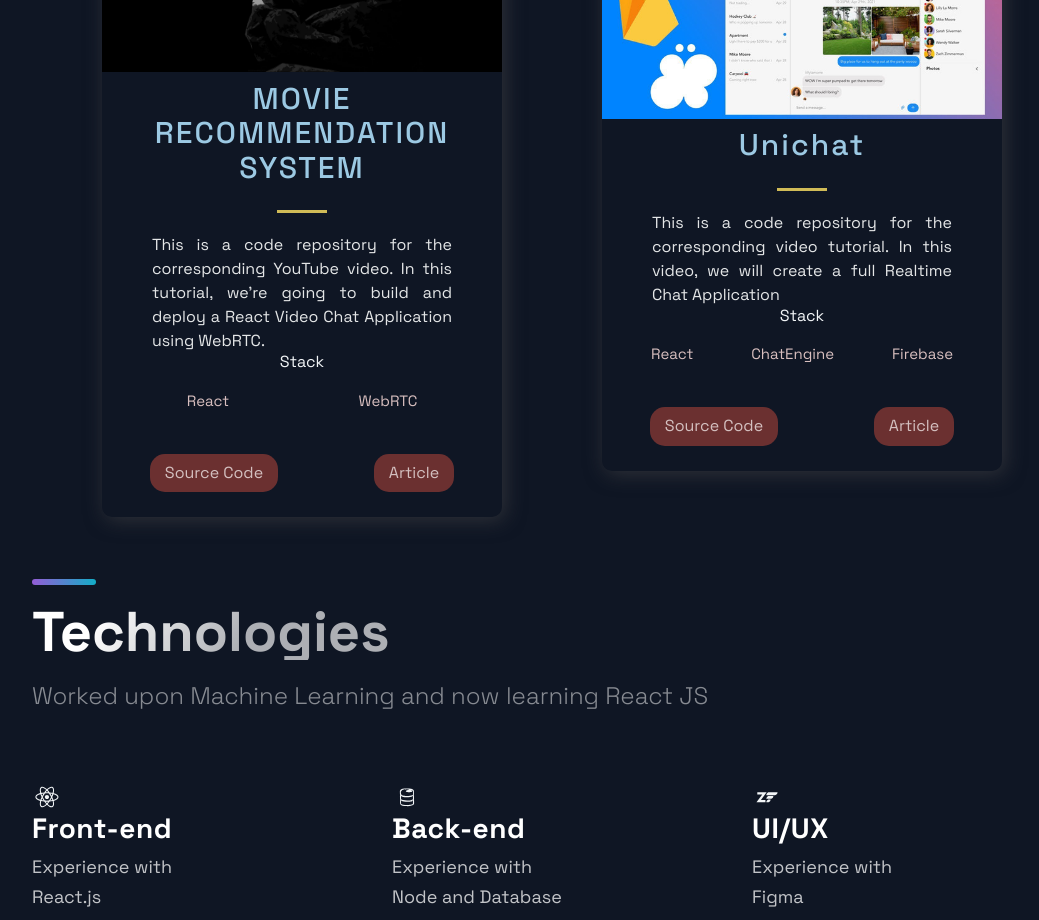
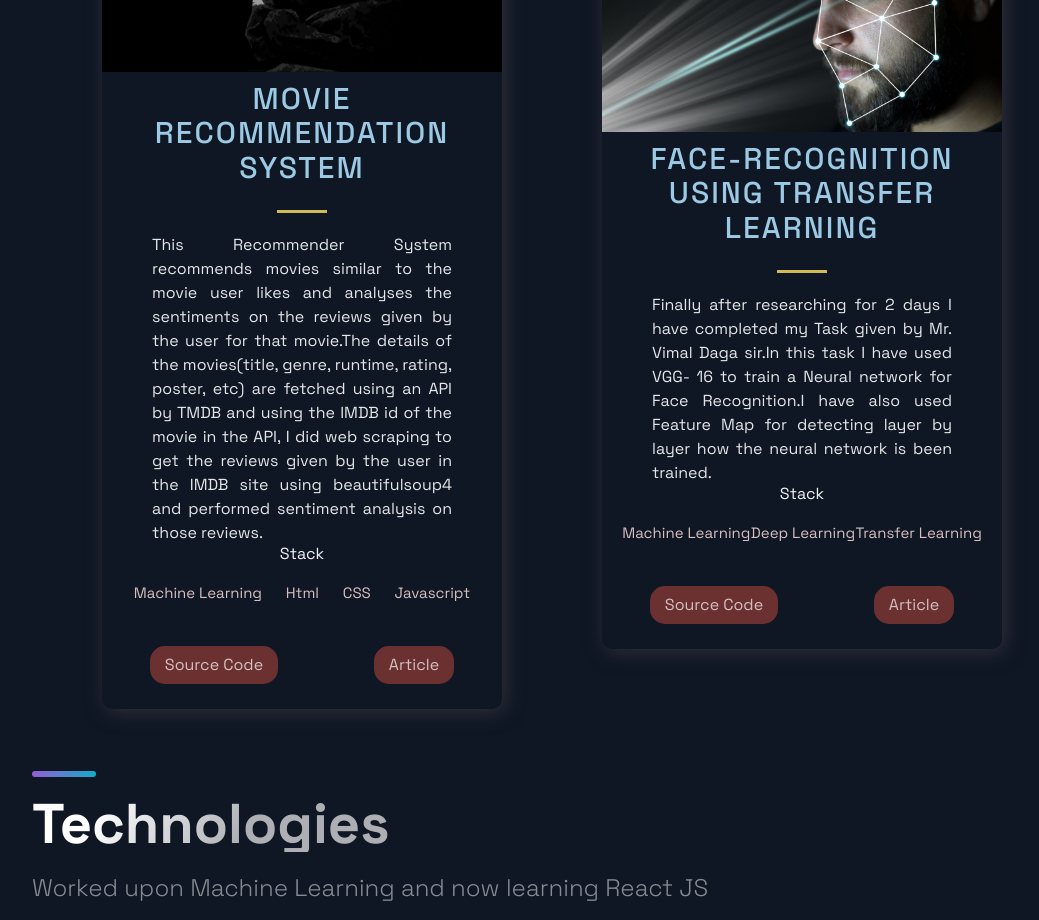
Before and after one commit to nikhilgubbi/portfolio_website, a Next.js app: page / in a window 1280 px wide. Shown: the part 1880-2800 px from the top of the page, without its empty margins (88-1127 px from the left). Built offline with nearby package versions, Linux system fonts and the light colour scheme.

Commit message:
React Portfolio

```diff
--- a/src/constants/constants.js
+++ b/src/constants/constants.js
@@ -19,20 +19,20 @@
   },
   {
     title: 'MOVIE RECOMMENDATION SYSTEM',
-    description: "This is a code repository for the corresponding YouTube video. In this tutorial, we're going to build and deploy a React Video Chat Application using WebRTC.",
+    description: "This Recommender System recommends movies similar to the movie user likes and analyses the sentiments on the reviews given by the user for that movie.The details of the movies(title, genre, runtime, rating, poster, etc) are fetched using an API by TMDB and using the IMDB id of the movie in the API, I did web scraping to get the reviews given by the user in the IMDB site using beautifulsoup4 and performed sentiment analysis on those reviews.",
     image: '/images/3.jpg',
-    tags: ['React', 'WebRTC'],
+    tags: ['Machine Learning', 'Html', 'CSS', 'Javascript'],
     source: 'https://github.com/nikhilgubbi/MOVIE_RECOMMENDER-INTERN-PROJECT',
     visit: 'https://movie-recommender-project.herokuapp.com/',
     id: 2,
   },
   {
-    title: 'Unichat',
-    description: "This is a code repository for the corresponding video tutorial. In this video, we will create a full Realtime Chat Application",
+    title: 'FACE-RECOGNITION USING TRANSFER LEARNING',
+    description: "Finally after researching for 2 days I have completed my Task given by Mr. Vimal Daga sir.In this task I have used VGG- 16 to train a Neural network for Face Recognition.I have also used Feature Map for detecting layer by layer how the neural network is been trained.",
     image: '/images/4.jpg',
-    tags: ['React', 'ChatEngine', 'Firebase'],
-    source: 'https://google.com',
-    visit: 'https://google.com',
+    tags: ['Machine Learning', 'Deep Learning', 'Transfer Learning'],
+    source: 'https://drive.google.com/drive/folders/1Es_DGUeDhQ2DBPLVcNV1kjRrPBBCP3VZ',
+    visit: 'https://www.linkedin.com/pulse/face-recognition-using-transfer-learning-nikhil-gr/',
     id: 3,
   },
 ];
```
Also changed, not shown: public/images/4.jpg.
